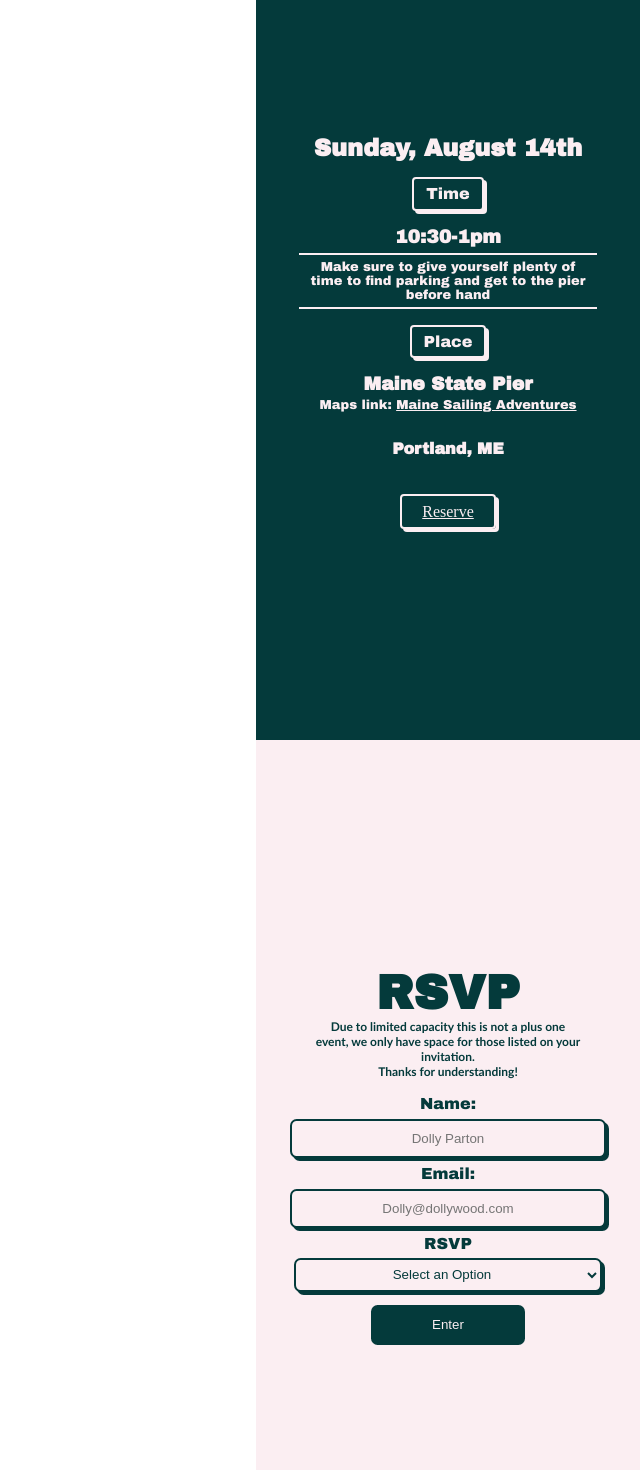
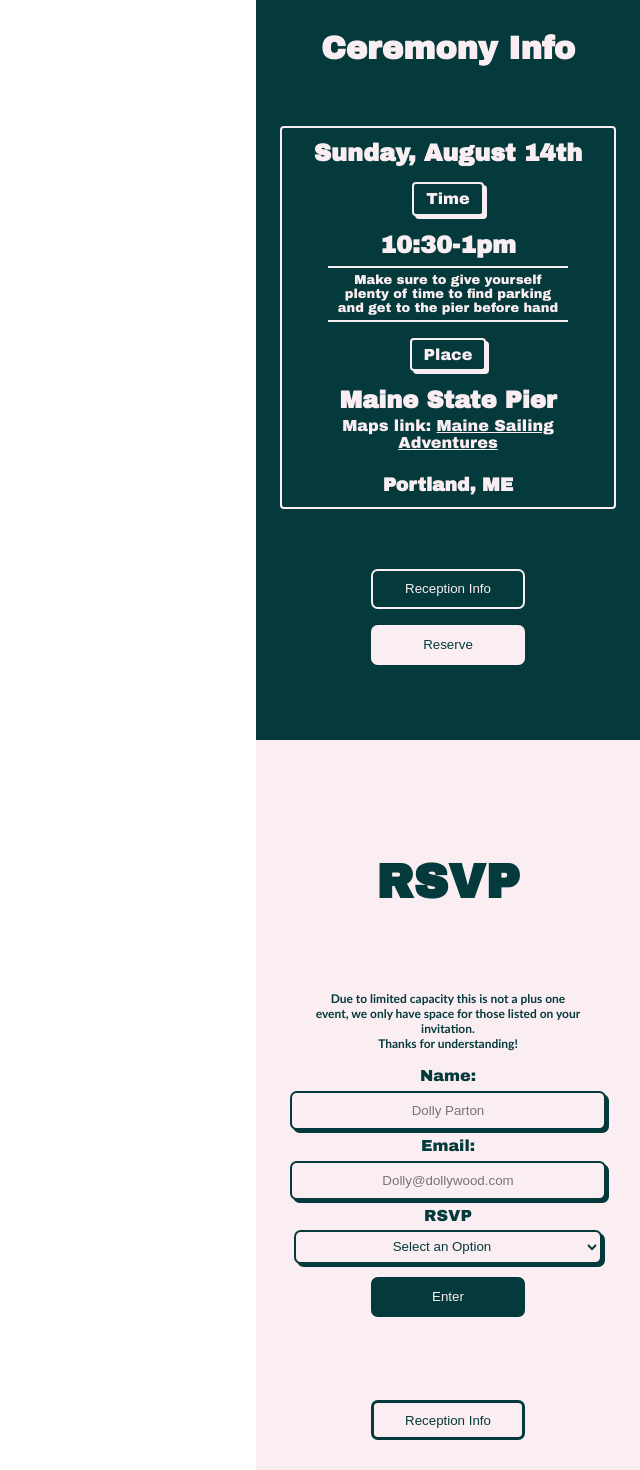
Before and after one commit to Taylorgonz/weddinginvitesite, a React (Create React App) app: page / in a window 1280 px wide. Shown: the part 860-2330 px from the top of the page, without its empty margins (640-1280 px from the left). Built offline with nearby package versions, Linux system fonts and the light colour scheme; a web font is replaced by a local one.

Commit message:
reception info and styling added

```diff
--- a/src/App.css
+++ b/src/App.css
@@ -72,10 +72,11 @@ img.stamp{
   height: 12em;
 }
 
-div.infoTime {
+div.infoTime,
+div.infoReception {
   margin:0px;
   display: flex;
-  justify-content: center;
+  justify-content: space-evenly;
   align-items: center;
   flex-direction: column;
   text-align: center;
@@ -83,12 +84,29 @@ div.infoTime {
   height: 100vh;
   color:rgb(251, 238, 242)
 }
-
+div.infoBox {
+  display: flex;
+  justify-content: center;
+  align-items: center;
+  flex-direction: column;
+  border: 2px solid rgb(251, 238, 242);
+  border-radius: .25em;
+  width: 80%;
+  padding: .75rem;
+}
+div.infoTime h1,
+div.infoReception h1 {
+  margin-top: 1em;
+  margin-bottom: 0;
+}
 div.infoTime h2,
-div.infoTime h3 {
+div.infoTime h3,
+div.infoReception h2,
+div.infoReception h3 {
   margin: 0;
 }
-div.infoTime p {
+div.infoTime p,
+div.infoReception p {
   color: rgb(251, 238, 242);
   background-color: rgb(4, 58, 59);
   border: 2px solid rgb(251, 238, 242);
@@ -106,38 +124,63 @@ div.infoTime p.resMenuLinks {
 div.arrival-info {
   font-size: small;
   width: 75%;
-  margin-top: 6px;
+  margin-top: .5rem;
   border-top:2px solid rgb(251, 238, 242);
   border-bottom:2px solid rgb(251, 238, 242);
-
-  /* border-radius: .25em; */
   padding: 5px;
 }
 span.msa {
-  font-size: small;
+  font-size: medium;
   margin-top: .25rem;
-  margin-bottom: .5em;
+  margin-bottom: 1.5em;
 }
 span.msa a {
   color:rgb(251, 238, 242)
 }
-p.resMenuLinks a {
+div.buttonDiv {
+  display: flex;
+  flex-direction: column;
+  width: 100%;
+}
+button.reserveButton {
+  margin-inline: auto;
+  width: 40%;
+  height: 5vh;
+  background-color: rgb(251, 238, 242) ;
+  border: none;
+  color: rgb(4, 58, 59) ;
+  border-radius: .5em;
+  margin-bottom: 1rem;
+}
+button.receptionButton {
+  margin-inline: auto;
+  width: 40%;
+  height: 5vh;
+  background-color: transparent;
+  border: 2px solid rgb(251, 238, 242);
+  border-radius: .5em;
+  margin-bottom: 1rem;
   color: rgb(251, 238, 242);
-  margin: 0em .5em;
-}
-div.infoTime p.resMenuLinks a:visited{
-  color: rgb(251, 238, 242)
 }
 
-div.infoTime p.resMenuLinks a:hover,
-div.infoTime p.resMenuLinks a:active {
-  color: rgb(4, 58, 59);
-  text-shadow: 1.5px 1.5px rgb(251, 238, 242);
-
-  text-decoration: none;
+button.reserveButton:visited{
+  color: rgb(251, 238, 242);
 }
 
-
+button.reserveButton:active,
+button.reserveButton:hover {
+  border: 2px solid rgb(251, 238, 242);
+  box-shadow: 3px 3px rgb(251, 238, 242);
+  background-color: rgb(4, 58, 59) ;
+  color: rgb(251, 238, 242);
+}
+button.receptionButton:active,
+button.receptionButton:hover {
+  border: 3px solid rgb(4, 58, 59);
+  box-shadow: 3px 3px rgb(251, 238, 242);
+  background-color: rgb(251, 238, 242) ;
+  color: rgb(4, 58, 59);
+}
 
 
 div.infoRes {
@@ -145,11 +188,10 @@ div.infoRes {
   height: 100vh;
   background-color:rgb(251, 238, 242) ;
   display: flex ;
-  justify-content: center;
+  flex-direction: column;
+  justify-content: space-evenly;
   align-items: center;
   position: relative;
-
-
 }
 div.infoRes h1 {
   margin-bottom: 0;
@@ -166,9 +208,11 @@ h4.plusone{
 div.infoRes form {
   display:flex;
   flex-direction: column;
-
 }
-
+p.error {
+  margin:0;
+  color: red;
+}
 
 form.resForm input,
 form.resForm select{
@@ -192,6 +236,24 @@ form.resForm select:focus-visible {
 }
 form.resFrom select option {
   background-color: rgb(251, 238, 242);
+}
+div.infoRes button.receptionButton {
+  margin-inline: auto;
+  width: 40%;
+  height: 5vh;
+  background-color: transparent;
+  border: 3px solid rgb(4, 58, 59);
+  border-radius: .5em;
+  margin-bottom: 1rem;
+  color: rgb(4, 58, 59);
+}
+
+div.infoRes button.receptionButton:active,
+div.infoRes button.receptionButton:hover {
+  border: 3px solid rgb(251, 238, 242);
+  box-shadow: 3px 3px rgb(4, 58, 59);
+  background-color: rgb(4, 58, 59) ;
+  color: rgb(251, 238, 242);
 }
 button.rsvpButton {
   margin-inline: auto;
@@ -336,13 +398,6 @@ div.infoMenu {
     color: white;
   }
   div.infoTime {
-    margin:0px;
-    display: flex;
-    justify-content: center;
-    align-items: center;
-    flex-direction: column;
-    text-align: center;
-
     height: 100vh;
     color:rgb(251, 238, 242)
   }
--- a/src/App.js
+++ b/src/App.js
@@ -1,5 +1,5 @@
 
-import { useState,  useRef } from 'react';
+import { useState, useRef } from 'react';
 import './App.css';
 import { db } from "./firebase"
 import { collection, addDoc } from "firebase/firestore";
@@ -12,6 +12,10 @@ import stamp from "./photos/stamp.png";
 function App() {
   // const [guests, setGuests] = useState([]);
   const [formComplete, setFormComplete] = useState(null);
+  const [nameError, setNameError] = useState(false);
+  const [emailError, setEmailError] = useState(false);
+  const [attendingError, setAttendingError] = useState(false);
+
 
   const form = useRef();
   const name = useRef();
@@ -21,7 +25,6 @@ function App() {
   const guestRef = collection(db, "guests");
 
   const sendEmail = (e) => {
-
     emailjs.sendForm('service_5gsgrn9', 'wedding_template', form.current, "-y-c3EujLL6PiSZ-E")
       .then((result) => {
         console.log(result.text);
@@ -29,7 +32,26 @@ function App() {
         console.log(error.text);
       });
   };
-
+  const errorCheck = () => {
+    var validRegex = /^[a-zA-Z0-9.!#$%&'*+/=?^_`{|}~-]+@[a-zA-Z0-9-]+(?:\.[a-zA-Z0-9-]+)*$/;
+    let error = false;
+    setNameError(false);
+    setEmailError(false);
+    setAttendingError(false);
+    if (!name.current.value) {
+      setNameError(true);
+      error = true;
+    }
+    if (!email.current.value || !email.current.value.match(validRegex)) {
+      error = true;
+      setEmailError(true);
+    }
+    if (!attending.current.value || attending.current.value === "none") {
+      error = true;
+      setAttendingError(true);
+    }
+    return error;
+  }
   const createGuest = async () => {
     await addDoc(guestRef, { name: name.current.value, email: email.current.value, attending: attending.current.value });
     document.getElementById("rsvpForm").reset()
@@ -61,7 +83,7 @@ function App() {
       {/* Main display with stamp and arrows */}
       <div className="infoCont">
         <div className="infoMain">
-          <img alt="wax initial stamp "className="stamp" src={stamp} />
+          <img alt="wax initial stamp " className="stamp" src={stamp} />
 
           <svg class="arrows">
             <path className="a1" d="M0 0 L30 32 L60 0"></path>
@@ -69,34 +91,42 @@ function App() {
           </svg>
         </div>
         {/* Section with date and time and links to next sections */}
-        <div className="infoTime">
+        <div id="ceremony" className="infoTime">
+          <h1>Ceremony Info</h1>
+          <div className="infoBox">
             <h2>Sunday, August 14th</h2>
             <p>Time</p>
-          <h3>10:30-1pm</h3>
+            <h2>10:30-1pm</h2>
             <div className="arrival-info">
               Make sure to give yourself plenty of time to find parking and get to the pier before hand
             </div>
             <p>Place</p>
-          <h3>Maine State Pier</h3>
-          <span className="msa">Maps link: <a href="https://g.page/francesproject?share">Maine Sailing Adventures</a></span>
-          <h4> Portland, ME</h4>
-          <p className="resMenuLinks"><a href="#reserve">Reserve</a>  </p>
+            <h2>Maine State Pier</h2>
+            <span className="msa">Maps link: <a target="_blank" href="https://g.page/francesproject?share">Maine Sailing Adventures</a></span>
+            <h3> Portland, ME</h3>
+          </div>
+          <div className="buttonDiv">
+            <button className="receptionButton" onClick={() => window.location.href = "#reception"}>Reception Info</button>
+            <button className="reserveButton" onClick={() => window.location.href = "#reserve"}>Reserve</button>
+          </div>
         </div>
 
 
+
         <div id="reserve" className="infoRes">
+          <h1>RSVP</h1>
           <div>
-            <h1>RSVP</h1>
-            <h4 className="plusone">Due to limited capacity this is not a plus one event, we only have space for those listed on your invitation.<br/>Thanks for understanding!</h4>
+            <h4 className="plusone">Due to limited capacity this is not a plus one event, we only have space for those listed on your invitation.<br />Thanks for understanding!</h4>
             <form ref={form} id="rsvpForm" className="resForm"
               onSubmit={(e) => {
+                e.preventDefault();
 
-              e.preventDefault()
-              if (email.current.value !== "" && name.current.value !== "" && attending.current.value !== "none") {
+                console.log(emailError, nameError, attendingError);
+                if (!errorCheck()) {
                   createGuest()
                   sendEmail()
                   setFormComplete(true)
-                attending.current.value =''
+                  attending.current.value = ''
                   email.current.value = ''
                   name.current.value = ''
                 }
@@ -104,43 +134,63 @@ function App() {
                   setFormComplete(false);
                 }
               }}>
-
+              <div>
                 <label>Name: </label>
                 <input name='name' id='name' type="text" placeholder='Dolly Parton' ref={name} />
+                {nameError && <p className="error">Please enter your name</p>}
 
                 <label>Email:</label>
                 <input name="email" id="email" type="email" placeholder="Dolly@dollywood.com" ref={email} />
+                {emailError && <p className="error">Please enter valid email.</p>}
 
                 <label >RSVP</label>
                 <select name='attending' ref={attending}>
                   <option value="none" selected>Select an Option</option>
                   <option value="Attending">Attending</option>
                   <option value="Not Attending">Not Attending</option>
-                <option value="Pending">Pending...</option>
                 </select>
-
+                {attendingError && <p className="error"> Please select one</p>}
+              </div>
+              {formComplete === true &&
+                <h3 className='formPopup'>
+                  {attending.current.value === attending
+                    ? "Thank you, can't wait to party with you!"
+                    : "Sorry to hear it, we'll have to party another time!"}
+                </h3>
+              }
 
               <button className="rsvpButton"
               > Enter </button>
-              {formComplete === true &&
-                <h3 className='formPopup'>Thank you, can't wait to party with you!</h3>
-              }
-              {formComplete === false &&
-                <h3 className='formPopup' >Please fill all boxes!</h3>
-              }
-
             </form>
-          </div>
 
           </div>
 
-        {/* <div id="menu" className="infoMenu">
+          <button className="receptionButton" onClick={() => window.location.href = "#reception"}>Reception Info</button>
 
-        </div> */}
 
         </div>
 
+        <div id="reception" className="infoReception">
+          <h1>Reception Info</h1>
+          <div className="infoBox">
+            <h2>Sunday, August 14th</h2>
+            <p>Time</p>
+            <h2>3pm-evening</h2>
+            <p>Place</p>
+            <h2>Ponutt Household</h2>
+            <h3>Buxton, Me</h3>
+            <div className="arrival-info">
+              Will email out the address closer to event date, as to not have our gracious friends address
+              on a public website.
             </div>
+          </div>
+          <div className="buttonDiv">
+            <button className="receptionButton" onClick={() => window.location.href = "#ceremony"}>Ceremony Info</button>
+            <button className="reserveButton" onClick={() => window.location.href = "#reserve"}>Reserve</button>
+          </div>
+        </div>
+      </div>
+    </div >
   );
 }
 
```
Lines whose indentation alone changed are shown as unchanged.
